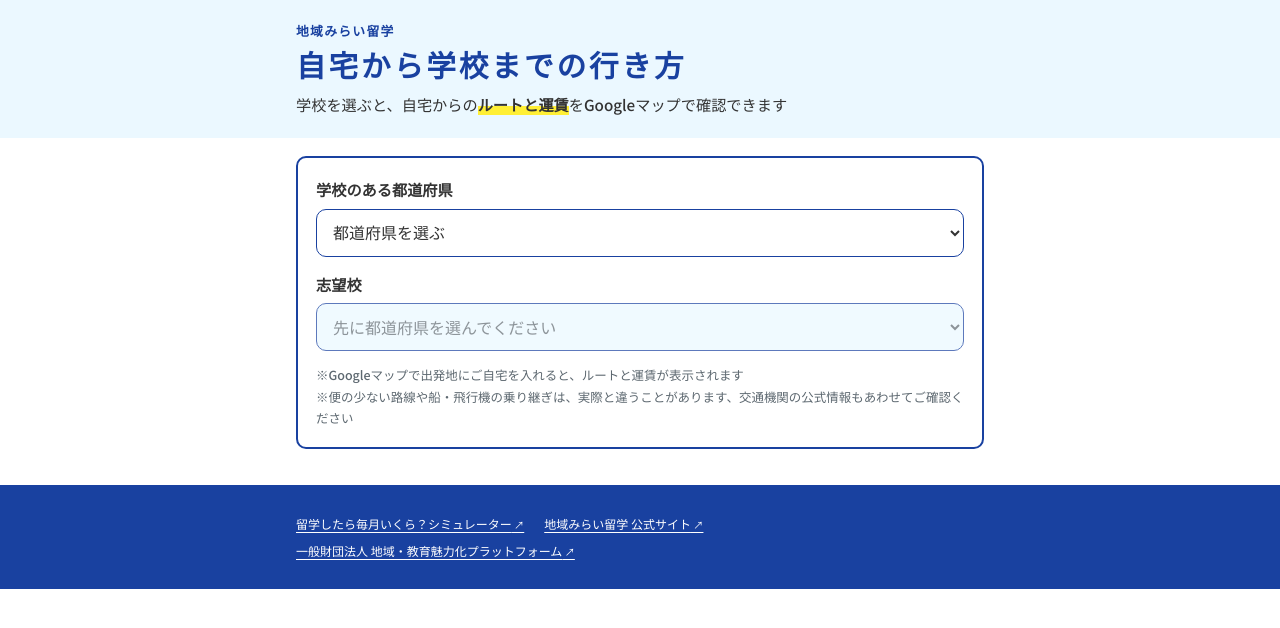
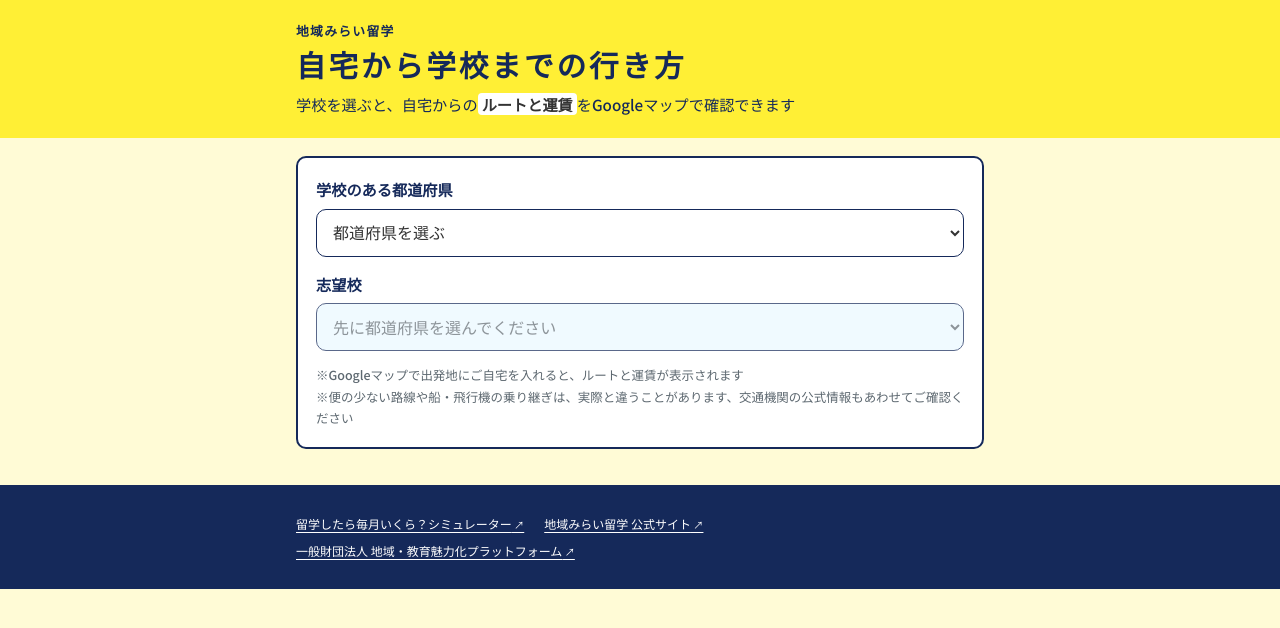
Before and after one commit to shutsumi/chiiki-mirai, a plain HTML site: page route/index.html in a window 1280 px wide. Drawn offline with Linux system fonts and the light colour scheme; a web font is replaced by a local one.

Commit message:
行き方ページの配色をイエロー主役にする
Co-Authored-By: Claude Opus 5.5 <noreply@anthropic.com>

```diff
--- a/route/index.html
+++ b/route/index.html
@@ -9,6 +9,7 @@
 <link rel="preconnect" href="https://fonts.gstatic.com" crossorigin>
 <link rel="stylesheet" href="https://fonts.googleapis.com/css2?family=Noto+Sans+JP:wght@400;500;700&family=Zen+Maru+Gothic:wght@700&display=swap">
 <link rel="stylesheet" href="../style.css?v=20261120-2">
+<link rel="stylesheet" href="theme-yellow.css?v=20261120-3">
 </head>
 <body>
 <header class="site-header">
--- /dev/null
+++ b/route/theme-yellow.css
@@ -0,0 +1,19 @@
+/* 行き方ページだけの配色: イエローを主役にする(2026-11-20 内海の依頼)
+ * 地域みらい留学のトンマナではイエローは「点で使う」色だが、このページでは面に使う
+ * 黄色の上の文字はネイビーかディープネイビーにして、読みやすさを保つ
+ */
+body { background: #fffbd6; }
+.site-header { background: #ffef35; }
+.site-header .eyebrow { color: #15295a; }
+.site-header h1 { color: #15295a; }
+.site-header .header-lead { color: #15295a; }
+.site-header .header-lead strong { background: #fff; box-shadow: none; padding: 0 4px; border-radius: 4px; }
+.sim-card { background: #fff; border: 2px solid #15295a; }
+.sim-label { color: #15295a; }
+.select { border-color: #15295a; }
+.route-school { color: #15295a; }
+.route-out .route-btn { background: #ffef35; color: #15295a; border: 2px solid #15295a; }
+.route-out .route-btn small { color: #15295a; opacity: .8; }
+.route-out .route-btn:hover, .route-out .route-btn:focus-visible { background: #fff6a0; }
+.route-sub-link { color: #15295a; }
+.site-footer { background: #15295a; }
```
Also changed, not shown: 2 other files.
